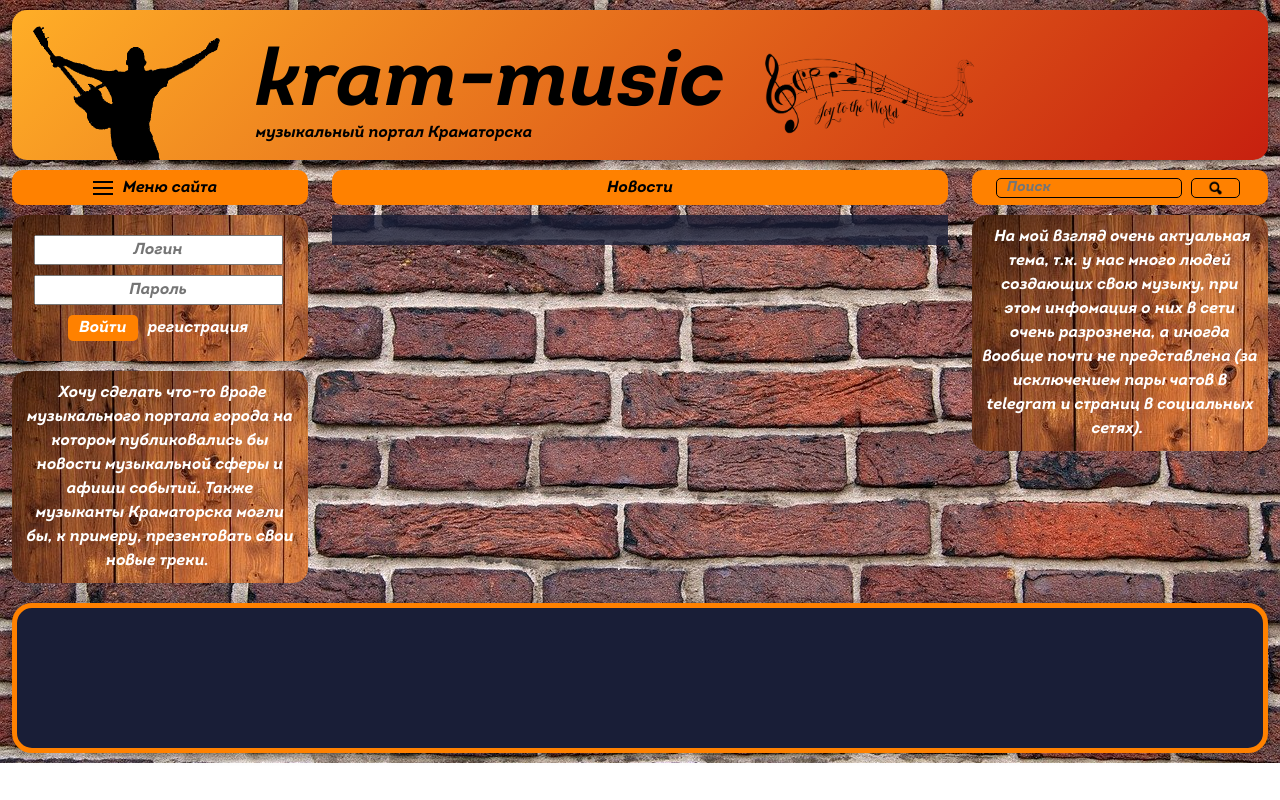
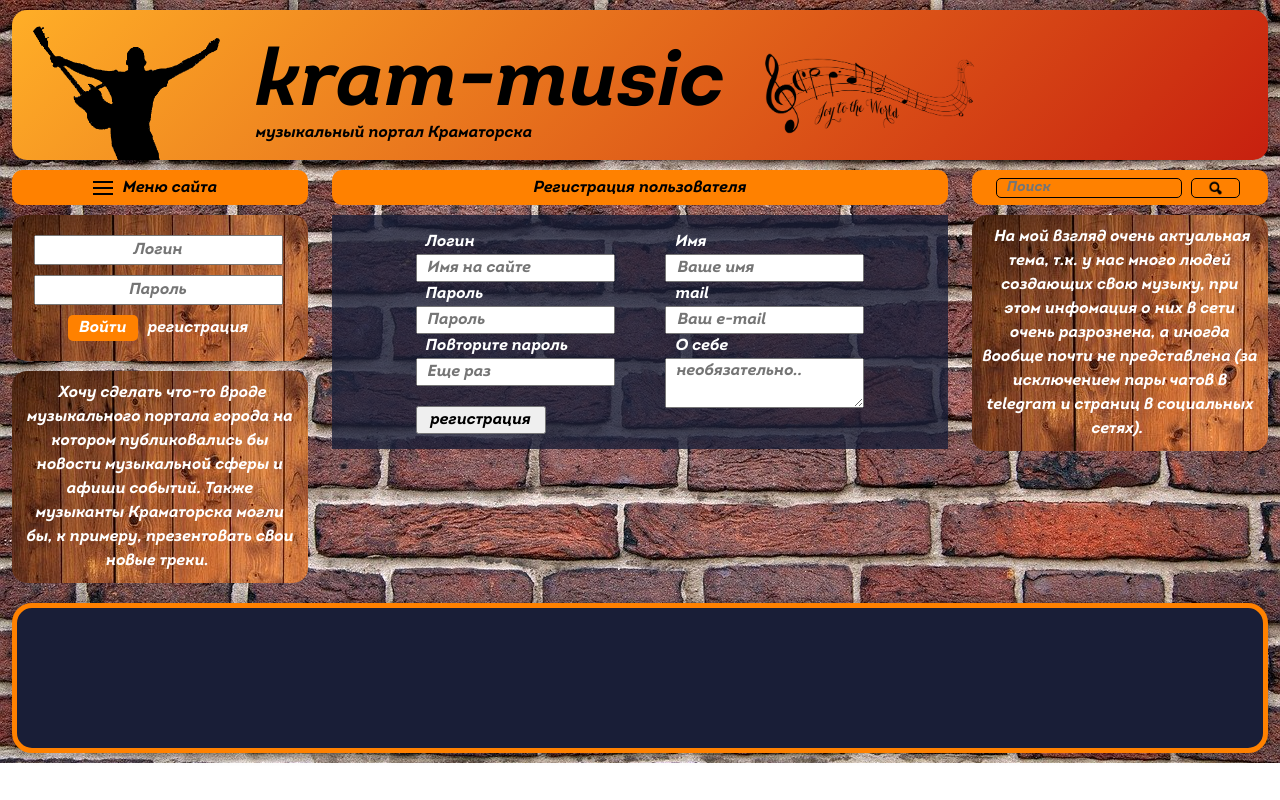
Before and after one commit to seleznevme/kram_music, a Vue app: page /Registration in a window 1280 px wide. Built offline with nearby package versions, Linux system fonts and the light colour scheme.

Commit message:
Завершил ДЗ на 24.01.22

```diff
--- a/src/components/navigation/NavLeft.vue
+++ b/src/components/navigation/NavLeft.vue
@@ -1,5 +1,6 @@
 <template>
   <div @click.stop class="wrapper">
+    <span  class="site_name">Kram-music</span>
     <nav-button  class="btn_nav_left" :class="{ btn_active: $route.path == '/' }" @click="$router.push('/')">
       <span>Главная</span>
     </nav-button>
@@ -58,4 +59,11 @@ export default {
 .btn_active {
     background-color: #ffd400;
 }
+.site_name {
+  color: #ff8100;
+  margin: 20px 0 10px 0;
+  line-height: 100%;
+  font-size: 20px;
+  cursor: pointer;
+}
 </style>
--- a/src/components/navigation/NavTop.vue
+++ b/src/components/navigation/NavTop.vue
@@ -12,8 +12,17 @@
         </nav-button>
       </div>
       <div class="col-6">
-        <nav-button>
+        <nav-button v-if="$route.path == '/'">
           <span>Новости</span>
+        </nav-button>
+        <nav-button v-if="$route.path == '/AddNews'">
+          <span>Добавление новости</span>
+        </nav-button>
+        <nav-button v-if="$route.path == '/Registration'">
+          <span>Регистрация пользователя</span>
+        </nav-button>
+        <nav-button v-if="$route.path == '/About'">
+          <span>О нас</span>
         </nav-button>
       </div>
       <div class="col-3">
@@ -38,6 +47,7 @@ export default {
   data () {
     return {
       click: false,
+      path: '',
     }
   },
   methods: {
--- a/src/components/sidebars/SidebarLeft.vue
+++ b/src/components/sidebars/SidebarLeft.vue
@@ -4,7 +4,7 @@
       <input type="" name="" placeholder="Логин" />
       <input type="password" name="" placeholder="Пароль" />
       <input class="form_submit" type="submit" name="" value="Войти" />
-      <a href="#">регистрация</a>
+      <span class="reg" @click="$router.push('/Registration')">регистрация</span>
     </form>
   </part-sidebar>
   <part-sidebar>
@@ -26,5 +26,7 @@ export default {
 </script>
 
 <style scoped>
-
+.reg {
+  cursor: pointer;
+}
 </style>
--- a/src/views/About.vue
+++ b/src/views/About.vue
@@ -1,23 +1,23 @@
 <template>
   <div>
-    <km-post>
-      <form>
-
-      </form>
-    </km-post>
+    <cover-main class="content">
+      <span>Хочу сделать что-то вроде музыкального портала города на котором публиковались бы новости музыкальной сферы и афиши событий. Также музыканты Краматорска могли бы, к примеру, презентовать свои новые треки. На мой взгляд очень актуальная тема, т.к. у нас много людей создающих свою музыку, при этом инфомация о них в сети очень разрознена, а иногда вообще почти не представлена (за исключением пары чатов в telegram и страниц в социальных сетях).</span>
+    </cover-main>
   </div>
 </template>
 
 <script>
-import KmPost from '@/components/CoverMain.vue'
+import CoverMain from '@/components/CoverMain.vue'
 export default {
   name: "About",
   components: {
-  KmPost,
+  CoverMain,
   },
 };
 </script>
 
 <style scoped>
-
+.content span {
+  color: #ffffff;
+}
 </style>
--- a/src/views/AddNews.vue
+++ b/src/views/AddNews.vue
@@ -11,7 +11,7 @@
             <span>Прикрепить изображение</span>
             <input type="file" />
           </div>
-          <div>
+          <div class="btn_submit">
             <input type="submit" />
           </div>
         </div>
@@ -59,4 +59,7 @@ export default {
   display: flex;
   flex-direction: column;
 }
+.btn_submit {
+  margin-left: auto;
+}
 </style>
--- a/src/views/Registration.vue
+++ b/src/views/Registration.vue
@@ -1,15 +1,31 @@
 <template>
   <div>
     <cover-main>
-      <form>
-
+      <form class="form_registration">
+        <div class="reg_part_left">
+          <span>Логин</span>
+          <input type="login" placeholder="Имя на сайте" />
+          <span>Пароль</span>
+          <input type="password" placeholder="Пароль" />
+          <span>Повторите пароль</span>
+          <input type="password" placeholder="Еще раз" />
+          <input class="btn_submit" type="submit" value="регистрация" />
+        </div>
+        <div class="reg_part_right">
+          <span>Имя</span>
+          <input type="name" placeholder="Ваше имя" />
+          <span>mail</span>
+          <input type="mail" placeholder="Ваш e-mail" />
+          <span>О себе</span>
+          <textarea placeholder="необязательно.."></textarea>
+        </div>
       </form>
     </cover-main>
   </div>
 </template>
 
 <script>
-import CoverMain from '@/components/CoverMain.vue'
+import CoverMain from "@/components/CoverMain.vue";
 export default {
   name: "Registration",
   components: {
@@ -19,5 +35,29 @@ export default {
 </script>
 
 <style scoped>
-
+span {
+  color: #ffffff;
+}
+.form_registration {
+  display: flex;
+  width: 80%;
+  max-width: 500px;
+}
+.form_registration * {
+  padding: 0 10px;
+  outline: none;
+}
+.reg_part_left {
+  display: flex;
+  flex-direction: column;
+}
+.reg_part_right {
+  display: flex;
+  flex-direction: column;
+  margin-left: auto;
+}
+.btn_submit {
+  max-width: 130px;
+  margin-top: 20px;
+}
 </style>
```
